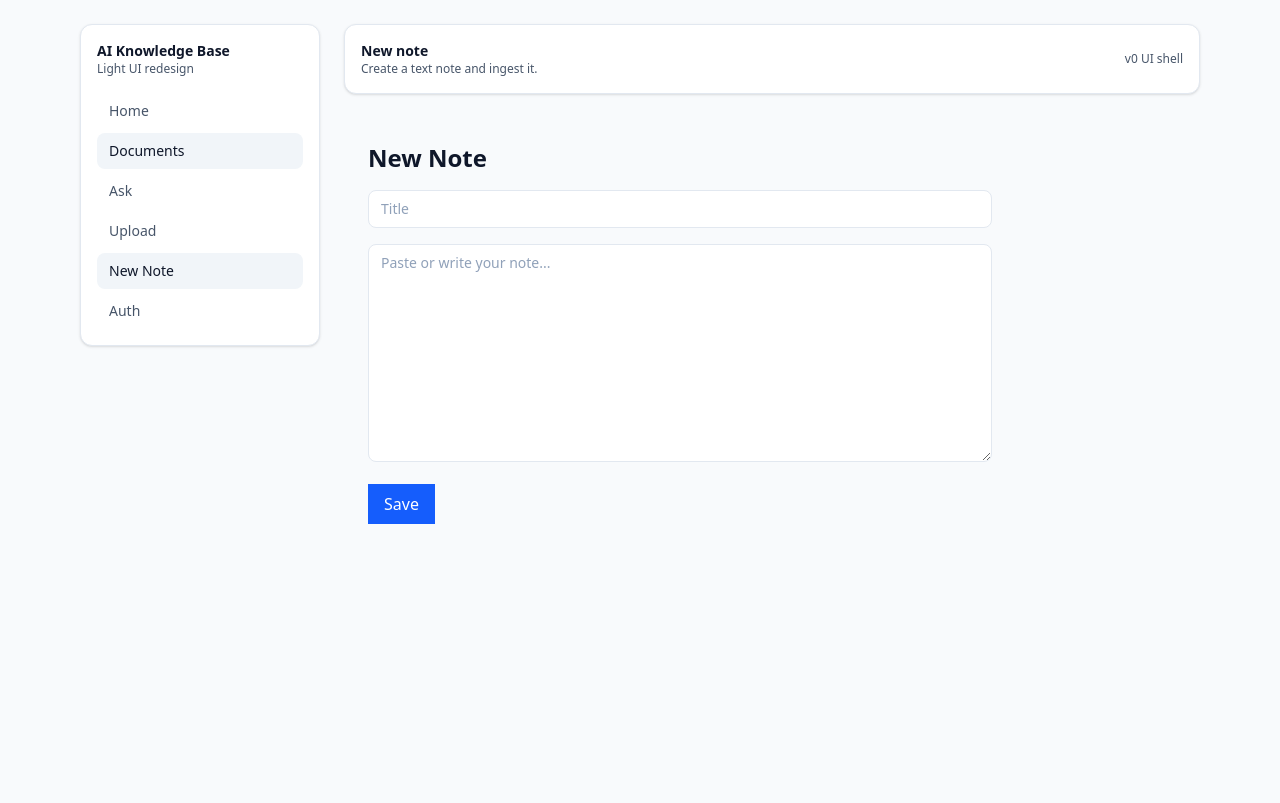
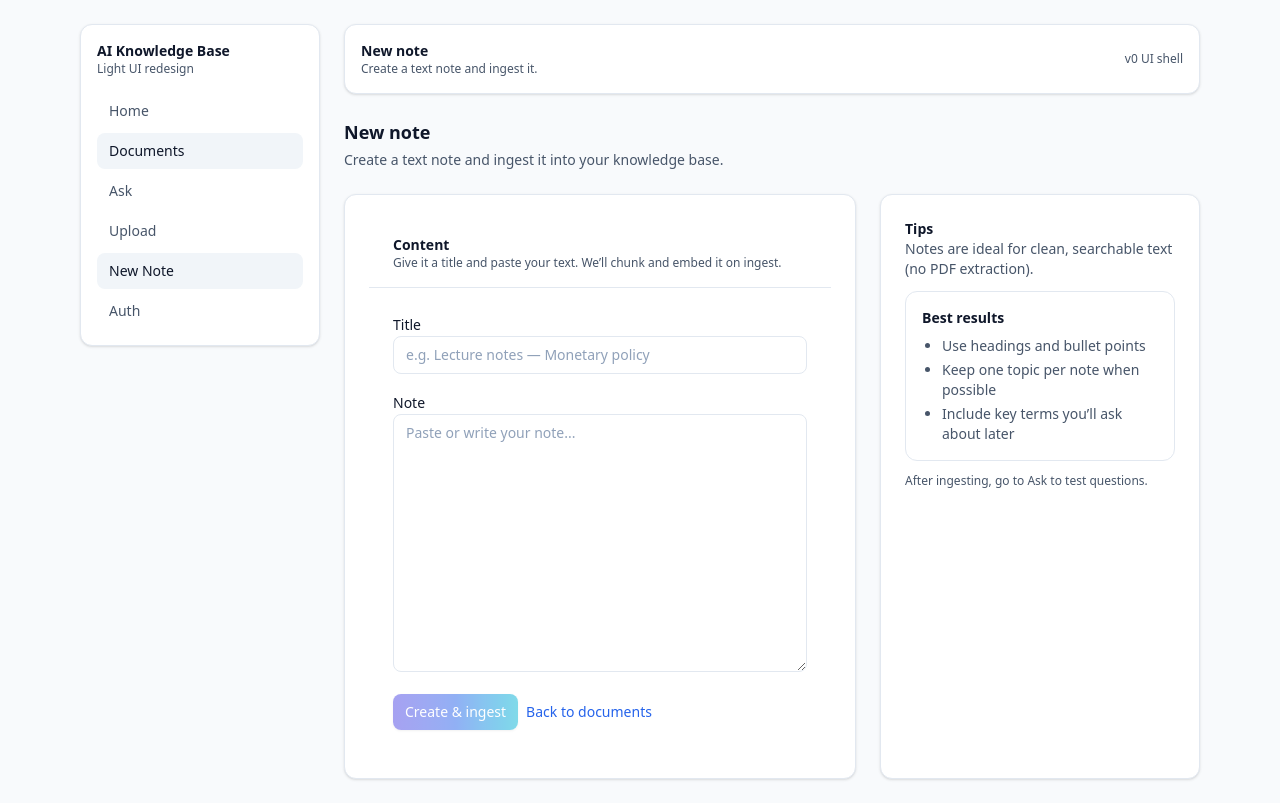
Before and after one commit to Misho-1019/AI-Powered-Knowledge-Base, a Next.js app: page /documents/new in a window 1280 px wide. Built offline with nearby package versions, Linux system fonts and the light colour scheme.

Commit message:
Redesign new note page with card layout and consistent components

```diff
--- a/src/app/documents/new/page.tsx
+++ b/src/app/documents/new/page.tsx
@@ -1,7 +1,11 @@
 "use client"
 
+import Button from "@/components/ui/Button";
+import Card from "@/components/ui/Card";
 import Input from "@/components/ui/Input";
+import NoticeCard from "@/components/ui/NoticeCard";
 import Textarea from "@/components/ui/Textarea";
+import Link from "next/link";
 import { useRouter } from "next/navigation"
 import { useState } from "react";
 
@@ -38,31 +42,91 @@ export default function NewDocumentPage() {
     }
 
     return (
-        <main className="p-6 space-y-4 max-w-2xl">
-          <h1 className="text-2xl font-semibold">New Note</h1>
+      <div className="space-y-6">
+        {/* Header */}
+        <div className="space-y-1">
+          <h1 className="text-lg font-semibold">New note</h1>
+          <p className="text-sm text-[var(--muted)]">
+            Create a text note and ingest it into your knowledge base.
+          </p>
+        </div>
 
+        <div className="grid gap-6 lg:grid-cols-[1fr_320px]">
+          {/* Form */}
+          <Card className="p-0 overflow-hidden">
+            <div className="border-b border-[var(--border)] bg-white px-6 py-4">
+              <div className="text-sm font-semibold">Content</div>
+              <div className="text-xs text-[var(--muted)]">
+                Give it a title and paste your text. We’ll chunk and embed it on ingest.
+              </div>
+            </div>
+
+            <div className="px-6 py-6 space-y-4">
+              <div className="space-y-2">
+                <label className="text-sm font-medium">Title</label>
                 <Input
-            placeholder="Title"
+                  placeholder="e.g. Lecture notes — Monetary policy"
                   value={title}
                   onChange={(e) => setTitle(e.target.value)}
                 />
+              </div>
 
+              <div className="space-y-2">
+                <label className="text-sm font-medium">Note</label>
                 <Textarea
                   placeholder="Paste or write your note..."
                   value={text}
                   onChange={(e) => setText(e.target.value)}
-            rows={10}
+                  rows={12}
                 />
+              </div>
 
-          <button
+              <div className="flex flex-col gap-2 sm:flex-row sm:items-center">
+                <Button
                   onClick={handleSubmit}
-            disabled={loading}
-            className="bg-blue-600 text-white px-4 py-2 disabled:opacity-50"
+                  isLoading={loading}
+                  disabled={loading || !title.trim() || !text.trim()}
                 >
-            {loading ? "Saving..." : "Save"}
-          </button>
+                  Create & ingest
+                </Button>
 
-          {error && <p className="text-red-600">{error}</p>}
-        </main>
-    )
+                <Link
+                  href="/documents"
+                  className="text-sm font-medium text-[var(--brand-2)] hover:underline"
+                >
+                  Back to documents
+                </Link>
+              </div>
+
+              {error ? (
+                <NoticeCard title="Could not save note" description={error} variant="error" />
+              ) : null}
+            </div>
+          </Card>
+
+          {/* Guidance */}
+          <Card className="space-y-3">
+            <div>
+              <div className="text-sm font-semibold">Tips</div>
+              <div className="text-sm text-[var(--muted)]">
+                Notes are ideal for clean, searchable text (no PDF extraction).
+              </div>
+            </div>
+
+            <div className="rounded-xl border border-[var(--border)] bg-white p-4">
+              <div className="text-sm font-semibold">Best results</div>
+              <ul className="mt-2 list-disc pl-5 text-sm text-[var(--muted)] space-y-1">
+                <li>Use headings and bullet points</li>
+                <li>Keep one topic per note when possible</li>
+                <li>Include key terms you’ll ask about later</li>
+              </ul>
+            </div>
+
+            <div className="text-xs text-[var(--muted)]">
+              After ingesting, go to <span className="font-medium">Ask</span> to test questions.
+            </div>
+          </Card>
+        </div>
+      </div>
+    );
 }
--- a/src/app/health/page.tsx
+++ b/src/app/health/page.tsx
@@ -1,21 +1,41 @@
+import Card from "@/components/ui/Card";
+import NoticeCard from "@/components/ui/NoticeCard";
 import { supabase } from "@/lib/supabaseClient";
 
 export default async function HealthPage() {
     const { data, error } = await supabase.auth.getSession();
 
     return (
-        <main className="p-6 space-y-4">
-          <h1 className="text-2xl font-semibold">Supabase Health Check</h1>
+      <div className="space-y-6">
+        <div className="space-y-1">
+          <h1 className="text-lg font-semibold">Supabase health</h1>
+          <p className="text-sm text-[var(--muted)]">
+            Quick check for auth session connectivity.
+          </p>
+        </div>
 
-          {error && (
-            <p className="text-red-600">Error: {error.message}</p>
-          )}
+        {error ? (
+          <NoticeCard
+            title="Connection error"
+            description={error.message}
+            variant="error"
+          />
+        ) : (
+          <Card className="p-0 overflow-hidden">
+            <div className="border-b border-[var(--border)] bg-white px-6 py-4">
+              <div className="text-sm font-semibold">Session</div>
+              <div className="text-xs text-[var(--muted)]">
+                Raw session payload from Supabase.
+              </div>
+            </div>
 
-          {!error && (
-            <pre className="bg-slate-100 p-4 rounded text-sm">
-              {JSON.stringify(data, null, 2)}
-            </pre>
-          )}
-        </main>
-    )
+            <div className="px-6 py-6">
+              <pre className="overflow-auto rounded-lg bg-slate-50 p-4 text-xs">
+                {JSON.stringify(data, null, 2)}
+              </pre>
+            </div>
+          </Card>
+        )}
+      </div>
+    );
 }
```
Lines whose indentation alone changed are shown as unchanged.
